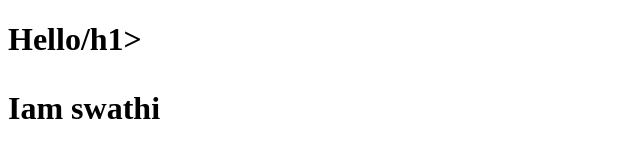
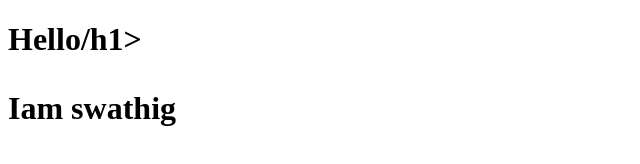
Before and after one commit to tring-swatheeswari/samplerepo, a plain HTML site: page index.html in a window 1280 px wide. Shown: the full height of the page, 0-640 px from the left. Drawn offline with Linux system fonts and the light colour scheme.

Commit message:
feat: changed name

```diff
--- a/index.html
+++ b/index.html
@@ -3,7 +3,7 @@
 <body>
 
 <h1>Hello/h1>
-<p>Iam swathi</p>
+<p>Iam swathig</p>
 
 </body>
 </html>
```
